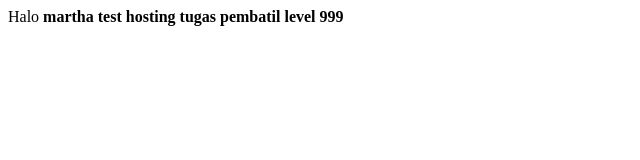
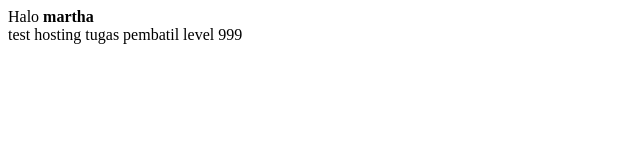
Before and after one commit to rikokendo/rikokendo.github.io, a plain HTML site: page index.html in a window 1280 px wide. Shown: the whole page, without its empty margins (0-640 px from the left). Drawn offline with Linux system fonts and the light colour scheme.

Commit message:
Update index.html

```diff
--- a/index.html
+++ b/index.html
@@ -1,2 +1,2 @@
-<span>Halo <b>martha<b><span>
-<span>test hosting tugas pembatil level 999</span>
+<div><span>Halo <b>martha</b></span></div>
+<div><span>test hosting tugas pembatil level 999</span></div>
```
